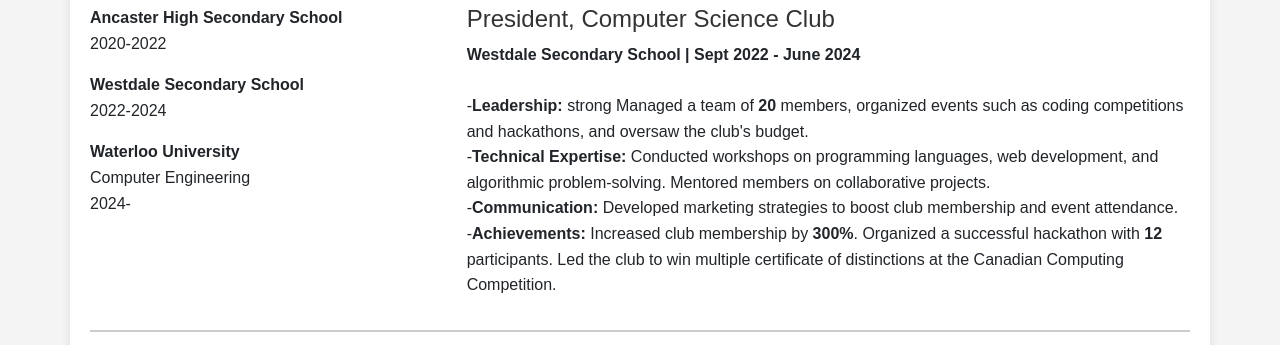
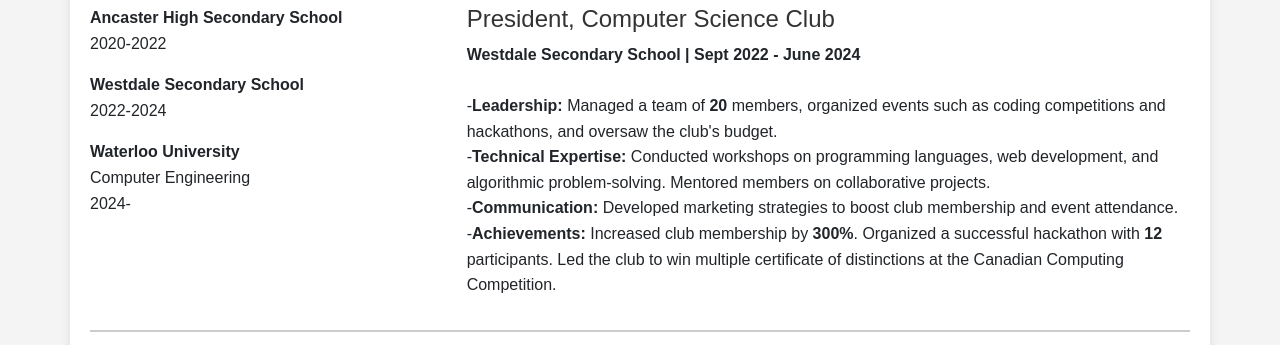
Before and after one commit to clanmitts/FranksResume.github.io, a plain HTML site: page index.html in a window 1280 px wide. Shown: the part 213-558 px from the top of the page. Drawn offline with nearby package versions, Linux system fonts and the light colour scheme.

Commit message:
Update index.html

```diff
--- a/index.html
+++ b/index.html
@@ -33,7 +33,7 @@
                 <h2>Experience</h2>
                 <h4>President, Computer Science Club</h4>
                 <p><strong>Westdale Secondary School | Sept 2022 - June 2024</strong><br><br>
-                    -<strong>Leadership: </strong>strong Managed a team of <strong>20</strong> members, organized events such as coding competitions and hackathons, and oversaw the club's budget.<br>
+                    -<strong>Leadership: </strong> Managed a team of <strong>20</strong> members, organized events such as coding competitions and hackathons, and oversaw the club's budget.<br>
                     -<strong>Technical Expertise: </strong>Conducted workshops on programming languages, web development, and algorithmic problem-solving. Mentored members on collaborative projects.<br>
                     -<strong>Communication: </strong>Developed marketing strategies to boost club membership and event attendance.<br>
                     -<strong>Achievements: </strong>Increased club membership by <strong>300%</strong>. Organized a successful hackathon with <strong>12</strong> participants. Led the club to win multiple certificate of distinctions at the Canadian Computing Competition.<br>
```
